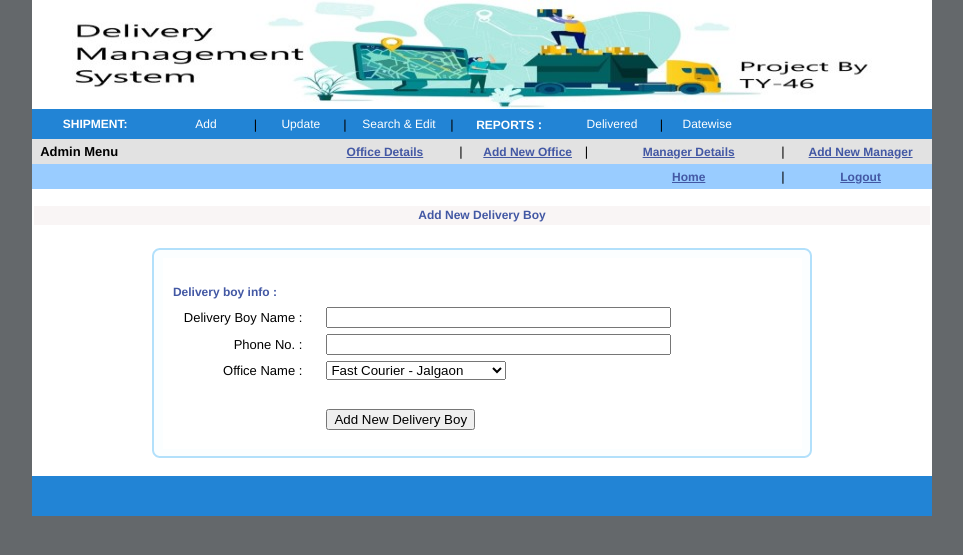
After one commit to prachipandey0610/Delivery-Management-System, a PHP site: page /add-new-delivery-boy.php in a window 1280 px wide. The commit adds this page. Shown: the top 555 px of the page, without its empty margins (158-1121 px from the left). Run offline with PHP 8.4, Linux system fonts and the light colour scheme; the visitor is signed in with stand-in values (Sample User, id 1); data comes from the database, SQL or seed files in the repository.

Commit message:
Added the functionality to add delivery boy

```diff
--- a/add-courier.php
+++ b/add-courier.php
@@ -116,9 +116,6 @@ function MM_validateForm() { //v4.0
 <body>
     <?php include("header.php");
 ?>
-
-    </td>
-    </tr>
 
     <tr>
         <td bgcolor="#FFFFFF">
--- /dev/null
+++ b/add-new-delivery-boy.php
@@ -0,0 +1,271 @@
+<?php
+session_start();
+require_once 'database.php';
+require_once 'library.php';
+isUser();
+
+$sql = "SELECT DISTINCT(off_name)
+		FROM tbl_offices";
+$result = dbQuery($sql);
+
+?>
+<!DOCTYPE html PUBLIC "-//W3C//DTD HTML 4.01 Transitional//EN" "http://www.w3.org/TR/html4/loose.dtd">
+<html>
+
+<head>
+    <meta http-equiv="Content-Type" content="text/html; charset=ISO-8859-1">
+    <title>Admin</title>
+    <link href="css/mystyle.css" rel="stylesheet" type="text/css">
+    <link href="css/style.css" rel="stylesheet" type="text/css">
+    <style type="text/css">
+        .ds_box {
+            background-color: #FFF;
+            border: 1px solid #000;
+            position: absolute;
+            z-index: 32767;
+        }
+
+        .ds_tbl {
+            background-color: #FFF;
+        }
+
+        .ds_head {
+            background-color: #333;
+            color: #FFF;
+            font-family: Arial, Helvetica, sans-serif;
+            font-size: 13px;
+            font-weight: bold;
+            text-align: center;
+            letter-spacing: 2px;
+        }
+
+        .ds_subhead {
+            background-color: #CCC;
+            color: #000;
+            font-size: 12px;
+            font-weight: bold;
+            text-align: center;
+            font-family: Arial, Helvetica, sans-serif;
+            width: 32px;
+        }
+
+        .ds_cell {
+            background-color: #EEE;
+            color: #000;
+            font-size: 13px;
+            text-align: center;
+            font-family: Arial, Helvetica, sans-serif;
+            padding: 5px;
+            cursor: pointer;
+        }
+
+        .ds_cell:hover {
+            background-color: #F3F3F3;
+        }
+
+        /* This hover code won't work for IE */
+
+    </style>
+    <link type="text/css" rel="stylesheet" href="css/style.htm">
+    <style type="text/css">
+        <!--
+        body {
+            margin-left: 0px;
+            margin-top: 0px;
+            margin-right: 0px;
+            margin-bottom: 0px;
+        }
+
+        -->
+    </style>
+
+    <style type="text/css">
+        <!--
+        .style1 {
+            font-size: 15px;
+            font-weight: bold;
+            color: #003399;
+        }
+
+        -->
+    </style>
+    <script type="text/JavaScript">
+        <!--
+function MM_findObj(n, d) { //v4.01
+  var p,i,x;  if(!d) d=document; if((p=n.indexOf("?"))>0&&parent.frames.length) {
+    d=parent.frames[n.substring(p+1)].document; n=n.substring(0,p);}
+  if(!(x=d[n])&&d.all) x=d.all[n]; for (i=0;!x&&i<d.forms.length;i++) x=d.forms[i][n];
+  for(i=0;!x&&d.layers&&i<d.layers.length;i++) x=MM_findObj(n,d.layers[i].document);
+  if(!x && d.getElementById) x=d.getElementById(n); return x;
+}
+
+function MM_validateForm() { //v4.0
+  var i,p,q,nm,test,num,min,max,errors='',args=MM_validateForm.arguments;
+  for (i=0; i<(args.length-2); i+=3) { test=args[i+2]; val=MM_findObj(args[i]);
+    if (val) { nm=val.name; if ((val=val.value)!="") {
+      if (test.indexOf('isEmail')!=-1) { p=val.indexOf('@');
+        if (p<1 || p==(val.length-1)) errors+='- '+nm+' must contain an e-mail address.\n';
+      } else if (test!='R') { num = parseFloat(val);
+        if (isNaN(val)) errors+='- '+nm+' must contain a number.\n';
+        if (test.indexOf('inRange') != -1) { p=test.indexOf(':');
+          min=test.substring(8,p); max=test.substring(p+1);
+          if (num<min || max<num) errors+='- '+nm+' must contain a number between '+min+' and '+max+'.\n';
+    } } } else if (test.charAt(0) == 'R') errors += '- '+nm+' is required.\n'; }
+  } if (errors) alert('The following error(s) occurred:\n'+errors);
+  document.MM_returnValue = (errors == '');
+}
+//-->
+    </script>
+</head>
+
+<body>
+    <?php require "header.php";
+?>
+
+
+
+    <tr>
+        <td bgcolor="#FFFFFF">
+
+
+            <table class="ds_box" id="ds_conclass" style="display: none;" cellpadding="0" cellspacing="0">
+                <tbody>
+                    <tr>
+                        <td id="ds_calclass"> </td>
+                    </tr>
+                </tbody>
+            </table>
+            <br />
+            <table border="0" align="center" width="100%">
+                <tbody>
+                    <tr>
+                        <td class="Partext1" bgcolor="F9F5F5" align="center"><span class="headtext13">Add New Delivery Boy </span></td>
+                    </tr>
+
+                </tbody>
+            </table>
+            <form action="process.php?action=add-delivery-boy" method="post" name="frmShipment">
+                <div class="gentxt" align="right">
+                    <table border="0" cellpadding="1" cellspacing="1" align="center" width="83%">
+                        <tbody>
+                            <tr>
+                                <td width="60%">&nbsp;</td>
+                                <td width="40%">
+                                    <div align="right"></div>
+                                </td>
+                            </tr>
+                        </tbody>
+                    </table>
+                </div>
+                <table border="0" cellpadding="0" cellspacing="0" align="center" width="75%">
+                    <tbody>
+                        <tr>
+                            <td width="18"><img src="images/boxtopleftcorner.gif" alt="" height="13" width="18"></td>
+                            <td background="images/boxtopBG.gif" width="734"></td>
+                            <td width="18"><img src="images/boxtoprightcorner.gif" alt="" height="13" width="18"></td>
+                        </tr>
+                        <tr>
+                            <td background="images/boxleftBG.gif"></td>
+                            <td>
+                                <table border="0" cellpadding="0" cellspacing="0" align="center" width="98%">
+                                    <tbody>
+                                        <tr>
+                                            <td colspan="2" height="4"></td>
+                                        </tr>
+                                        <tr>
+                                            <td height="18">&nbsp;</td>
+                                        </tr>
+                                        <tr>
+                                            <td>
+                                                <table class="Partext1" cellpadding="2" cellspacing="2" align="center" width="100%">
+                                                    <tbody>
+                                                        <tr>
+                                                            <td colspan="3" class="TrackMediumBlue" align="right">
+                                                                <div class="gentxt" align="right">
+                                                                    <div class="headtext13" align="left"><strong>Delivery boy info : </strong></div>
+                                                                </div>
+                                                            </td>
+                                                        </tr>
+                                                        <tr>
+                                                            <td class="TrackMediumBlue" align="right" width="138">Delivery Boy Name :</td>
+                                                            <td width="13">&nbsp;</td>
+                                                            <td width="477">
+                                                                <input name="DeliveryBoyName" type="TEXT" id="DeliveryBoyName" size="40" maxlength="100">
+                                                            </td>
+                                                        </tr>
+                                                        <tr>
+                                                            <td class="TrackMediumBlue" align="right">Phone No. : </td>
+                                                            <td>&nbsp;</td>
+                                                            <td><input name="PhoneNo" id="PhoneNo" maxlength="30" size="40" type="TEXT"></td>
+                                                        </tr>
+                                                        <tr>
+                                                            <td class="TrackMediumBlue" align="right">Office Name : </td>
+                                                            <td>&nbsp;</td>
+                                                            <td>
+                                                                <select name="OfficeName">
+                                                                    <?php
+            while ($data = dbFetchAssoc($result)) {
+                ?>
+                                                                    <option value="<?php echo $data['off_name']; ?>"><?php echo $data['off_name']; ?></option>
+                                                                    <?php
+            } //while
+            ?>
+                                                                </select>
+                                                            </td>
+                                                        </tr>
+
+                                                        <tr>
+                                                            <td class="TrackMediumBlue" align="right">&nbsp;</td>
+                                                            <td>&nbsp;</td>
+                                                            <td>&nbsp;</td>
+                                                        </tr>
+
+                                                        <tr>
+                                                            <td align="right">&nbsp;</td>
+                                                            <td>&nbsp;</td>
+                                                            <td><input name="Submit" type="submit" onClick="MM_validateForm('DeliveryBoyName' , '' , 'R' ,   'PhoneNo' , '' , 'R');return document.MM_returnValue" value="Add New Delivery Boy"></td>
+                                                        </tr>
+                                                    </tbody>
+                                                </table>
+                                            </td>
+                                        </tr>
+                                        <tr>
+                                            <td>&nbsp;</td>
+                                        </tr>
+                                    </tbody>
+                                </table>
+                            </td>
+                            <td background="images/boxrightBG.gif"></td>
+                        </tr>
+                        <tr>
+                            <td width="18"><img src="images/boxbtmleftcorner.gif" alt="" height="12" width="18"></td>
+                            <td background="images/boxbtmBG.gif" width="734"></td>
+                            <td width="18"><img src="images/boxbtmrightcorner.gif" alt="" height="12" width="18"></td>
+                        </tr>
+                    </tbody>
+                </table>
+                <br>
+            </form>
+
+        </td>
+    </tr>
+    <tr>
+        <td>
+            <table border="0" cellpadding="0" cellspacing="0" align="center" width="900">
+                <tbody>
+                    <tr>
+                        <td bgcolor="#2284d5" height="40" width="476">&nbsp;</td>
+                        <td bgcolor="#2284d5" width="304">
+                            <div align="right"></div>
+                        </td>
+                    </tr>
+                </tbody>
+            </table>
+        </td>
+    </tr>
+
+
+
+</body>
+
+</html>
```
Also changed, not shown: delivery-boy-add-success.php (added, +93 -0 lines), delivery-boy-list.php (added, +153 -0 lines), process.php (+19 -0 lines).
